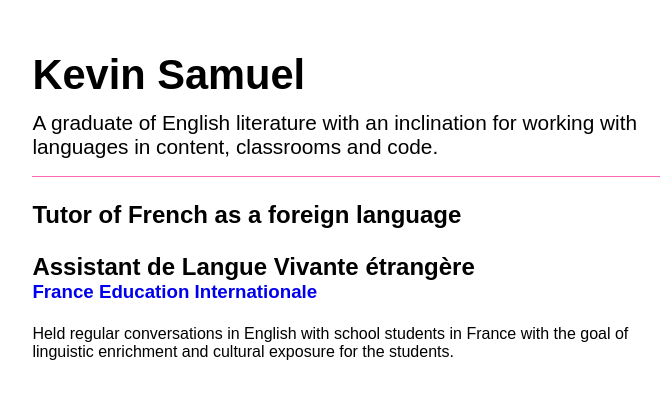
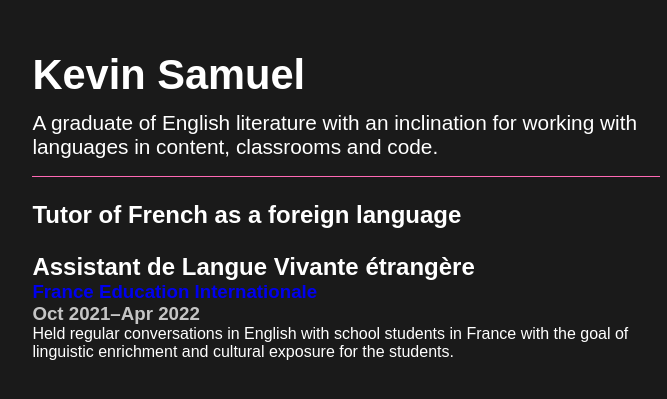
Before and after one commit to kevinnls/resume, a Jekyll site: the page built from index.md, in a window 1280 px wide. Shown: the top 399 px of the page, without its empty margins (294-961 px from the left). Built offline with Jekyll 4.4.1, drawn with Linux system fonts in a browser that asks for light colours.

Commit message:
scaffold to use variables for colors

```diff
--- a/_includes/layout.css
+++ b/_includes/layout.css
@@ -1,3 +1,20 @@
+@media (prefers-color-scheme: light) {
+  :root {
+    --fg-color: hsl(0,0%,0%);
+    --bg-color: hsl(0,0%,100%);
+    --theme-light: hsl(250,100%,50%);
+    --theme-dark: hsl(250,100%,50%);
+    --theme-accent: hsl(250,100%,50%);
+  }
+}
+:root {
+  --fg-color: hsl(0,0%,100%);
+  --bg-color: hsl(0,0%,10%);
+  --theme-light: hsl(250,100%,50%);
+  --theme-dark: hsl(250,100%,50%);
+  --theme-accent: hsl(250,100%,50%);
+}
+
 * {
   box-sizing: border-box;
   margin: 0px;
@@ -6,6 +23,8 @@
 :root {
   color-scheme: dark light;
   font-family: sans-serif;
+  color: var(--fg-color);
+  accent-color: var(--theme-accent);
 }
 
 html {
@@ -13,6 +32,7 @@ html {
 }
 
 body {
+  background-color: var(--bg-color);
   min-height: 100vh;
   min-height: 100dvh;
   padding: 1vh 1vw;
```
